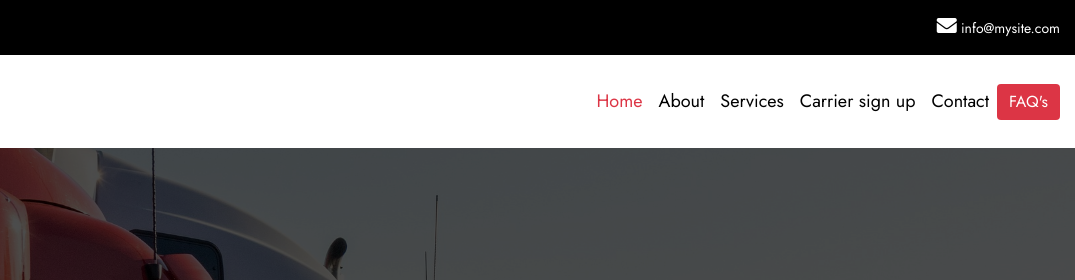
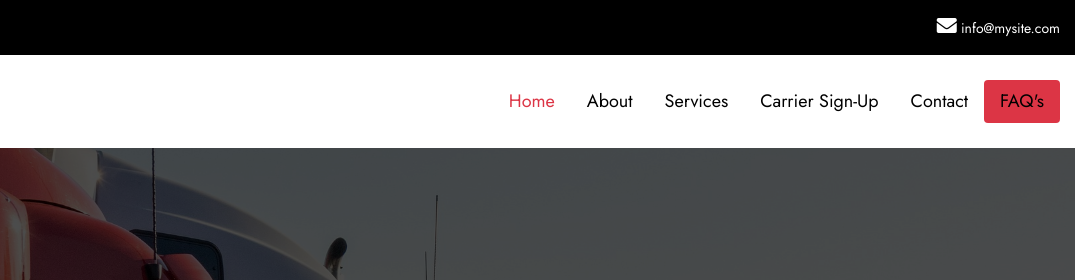
Before and after one commit to AbbasAtWork/RondolynsWebsite, a plain HTML site: page index.html in a window 1280 px wide. Shown: the top 280 px of the page, 205-1280 px from the left. Drawn offline with nearby package versions, Linux system fonts and the light colour scheme.

Commit message:
Update index.html
updates

```diff
--- a/index.html
+++ b/index.html
@@ -49,34 +49,37 @@
                             <div class="collapse navbar-collapse header-menu " id="navbarTogglerDemo02 ">
                                 <ul class="navbar-nav mr-auto mt-2 mt-lg-0 d-flex justify-content-around align-items-center ">
                                     <li class="nav-item dropdown ">
-                                        <a class="nav-link active text-danger py-2" href="/" >
+                                        <a class="nav-link active text-danger px-3" href="/" >
                                          Home
                                         </a>
                                       </li>
                                       <li class="nav-item dropdown ">
-                                        <a class="nav-link py-2" href="#" >
+                                        <a class="nav-link px-3" href="#aboutUs" >
                                             About
                                         </a>
                                       </li>
                                       <li class="nav-item dropdown ">
-                                        <a class="nav-link py-2 " href="#" >
+                                        <a class="nav-link px-3 " href="#services" >
                                             Services
                                         </a>
                                       </li>
                                       <li class="nav-item dropdown ">
-                                        <a class="nav-link py-2 " href="#" >
-                                            Carrier sign up
+                                        <a class="nav-link px-3 " href="#faq" >
+                                            Carrier Sign-Up
                                         </a>
 
                                       </li>
                                       <li class="nav-item dropdown ">
-                                        <a class="nav-link py-2" href="#">
+                                        <a class="nav-link px-3" href="#aboutUs">
                                           Contact
                                         </a>
                                       </li>
-                                      <form class="form-inline my-2 my-lg-0 ">
-                                        <button class="btn btn-danger border-dark border-0" type="submit ">FAQ's</button>
-                                     </form>
+
+                                      <li class="nav-item dropdown ">
+                                        <a class="nav-link px-3 btn btn-danger border-dark border-0" href="#faq">
+                                          FAQ's
+                                        </a>
+                                      </li>
                                 </ul>
 
                             </div>
@@ -426,11 +429,11 @@
             <div class="row ">
                 <div class="col-lg-3 col-md-3 col-sm-12 col-12">
                     <h4>Quick Links</h4>
-                    <a href="# "> > Home</a>
-                    <a href="# "> > About</a>
-                    <a href="# "> > Services</a>
-                    <a href="# "> > Contact</a>
-                    <a href="# "> > Client Portal</a>
+                    <a href="#" class="d-block"> > Home</a>
+                    <a href="# " class="d-block"> > About</a>
+                    <a href="# " class="d-block"> > Services</a>
+                    <a href="# " class="d-block"> > Contact</a>
+                    <a href="# " class="d-block"> > Client Portal</a>
                 </div>
                 <div class="col-lg-3 col-md-3 col-sm-12 col-12 ">
                     <h4>Opening Hours</h4>
```
